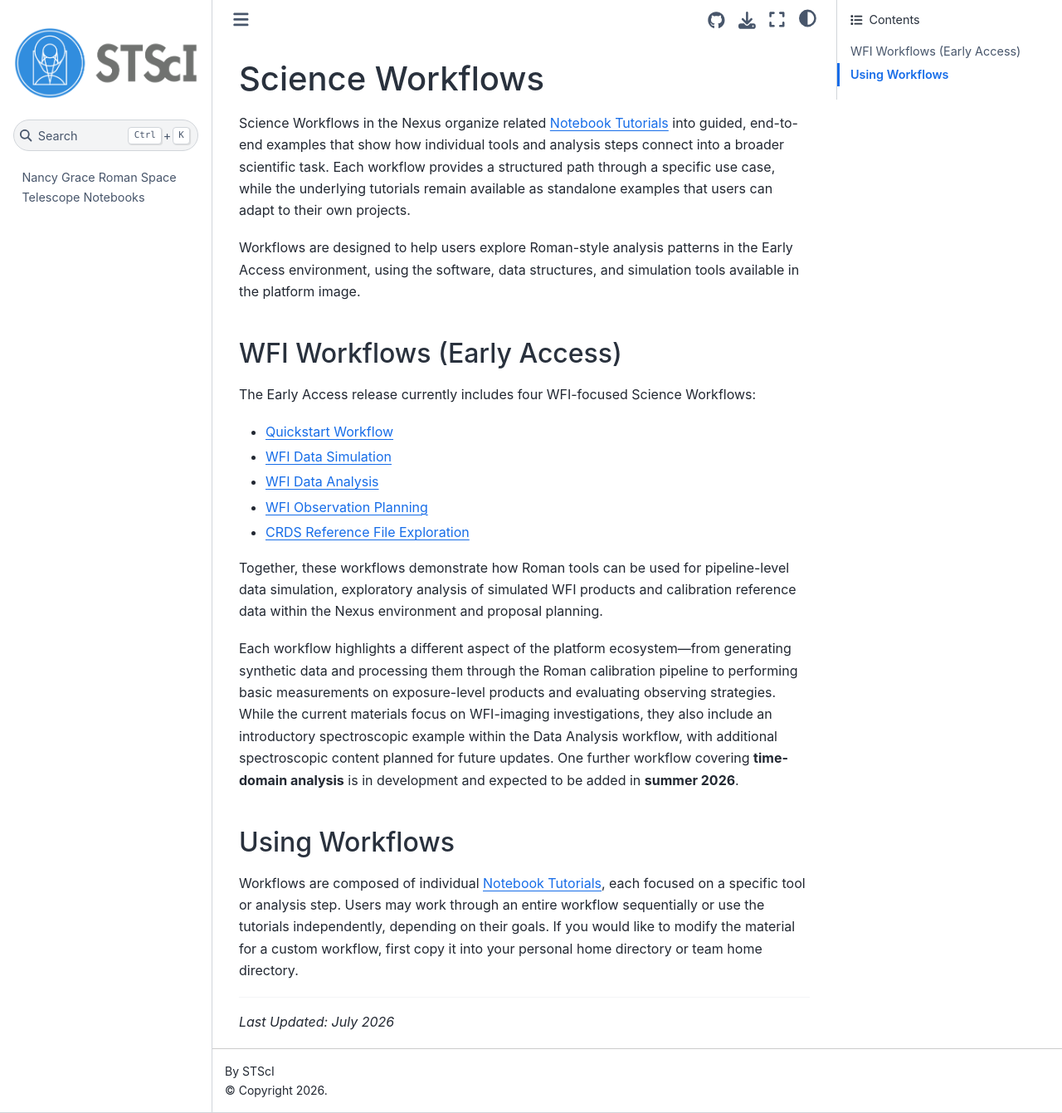
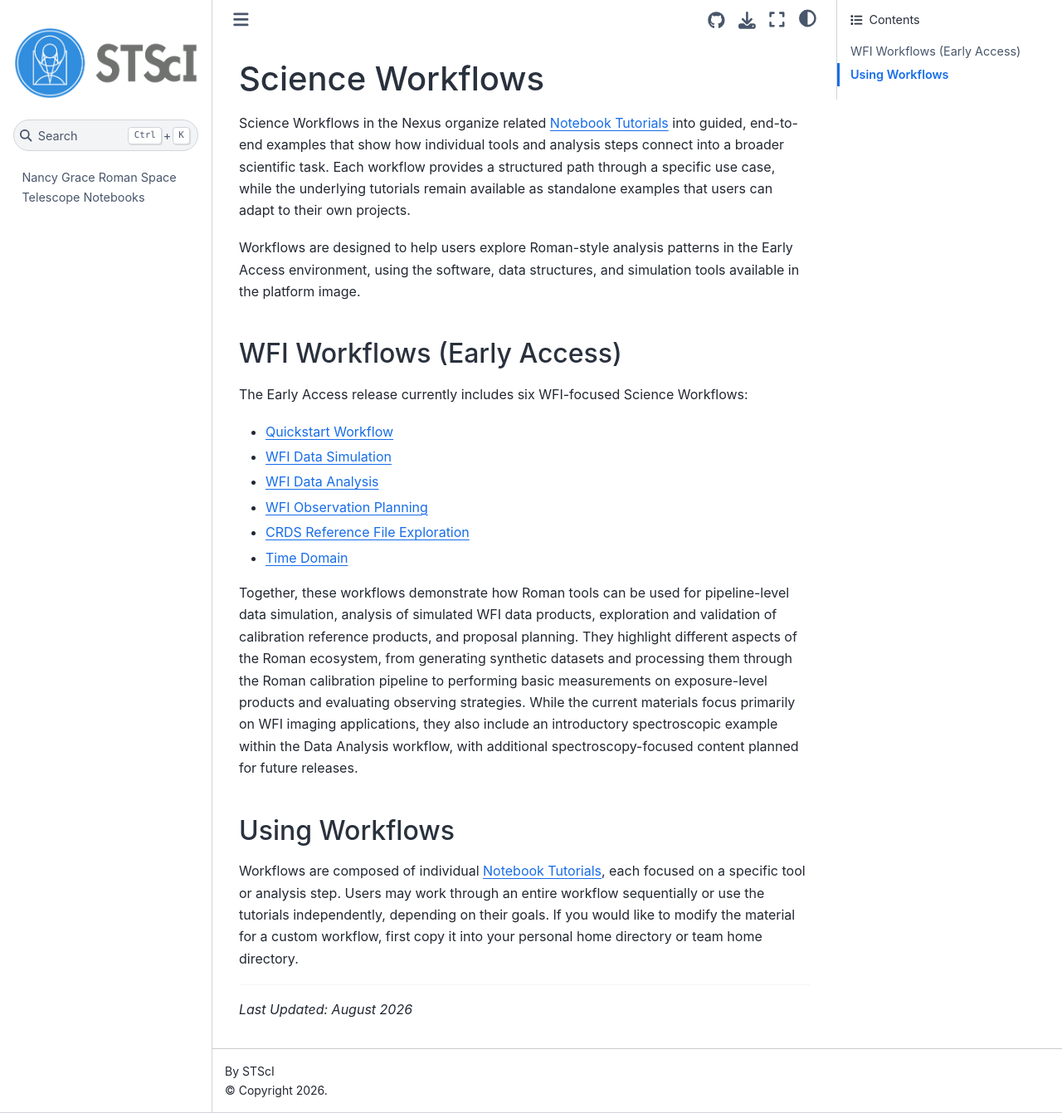
Before and after one commit to spacetelescope/roman_notebooks, a Jupyter Book: the page built from markdown/workflows.md, in a window 1280 px wide and 1341 px high. Shown: the whole window at 83% size. Built offline with Jupyter Book 1.0.4 settings and Sphinx 7.4.7 and the Sphinx Book theme 1.1.4, drawn with Linux system fonts in a browser that asks for light colours; pages that are not in the unit, such as notebooks, are missing from menus.

Commit message:
Link time-domain workflow from index
Co-authored-by: Copilot App <223556219+Copilot@users.noreply.github.com>

```diff
--- a/markdown/workflows.md
+++ b/markdown/workflows.md
@@ -6,20 +6,18 @@ Workflows are designed to help users explore Roman-style analysis patterns in th
 
 ## WFI Workflows (Early Access)
 
-The Early Access release currently includes four WFI-focused Science Workflows:
+The Early Access release currently includes six WFI-focused Science Workflows:
 
 - [Quickstart Workflow](./workflows/Intro_Workflow.md)
 - [WFI Data Simulation](./workflows/wfi-data-sim.md)
 - [WFI Data Analysis](./workflows/wfi-data-analysis.md)
 - [WFI Observation Planning](./workflows/wfi-obs-plan.md)
 - [CRDS Reference File Exploration](./workflows/crds-reference-files.md)
+- [Time Domain](./workflows/time-domain.md)
 
-Together, these workflows demonstrate how Roman tools can be used for pipeline-level data simulation, exploratory analysis of simulated WFI products and calibration reference data within the Nexus environment and proposal planning.
-
-Each workflow highlights a different aspect of the platform ecosystem—from generating synthetic data and processing them through the Roman calibration pipeline to performing basic measurements on exposure-level products and evaluating observing strategies. While the current materials focus on WFI-imaging investigations, they also include an introductory spectroscopic example within the Data Analysis workflow, with additional spectroscopic content planned for future updates. One further workflow covering **time-domain analysis** is in development and expected to be added in **summer 2026**.
-
+Together, these workflows demonstrate how Roman tools can be used for pipeline-level data simulation, analysis of simulated WFI data products, exploration and validation of calibration reference products, and proposal planning. They highlight different aspects of the Roman ecosystem, from generating synthetic datasets and processing them through the Roman calibration pipeline to performing basic measurements on exposure-level products and evaluating observing strategies. While the current materials focus primarily on WFI imaging applications, they also include an introductory spectroscopic example within the Data Analysis workflow, with additional spectroscopy-focused content planned for future releases.
 ## Using Workflows
 Workflows are composed of individual [Notebook Tutorials](./tutorials.md), each focused on a specific tool or analysis step. Users may work through an entire workflow sequentially or use the tutorials independently, depending on their goals. If you would like to modify the material for a custom workflow, first copy it into your personal home directory or team home directory.
 
 ---
-*Last Updated: July 2026*
+*Last Updated: August 2026*
```
